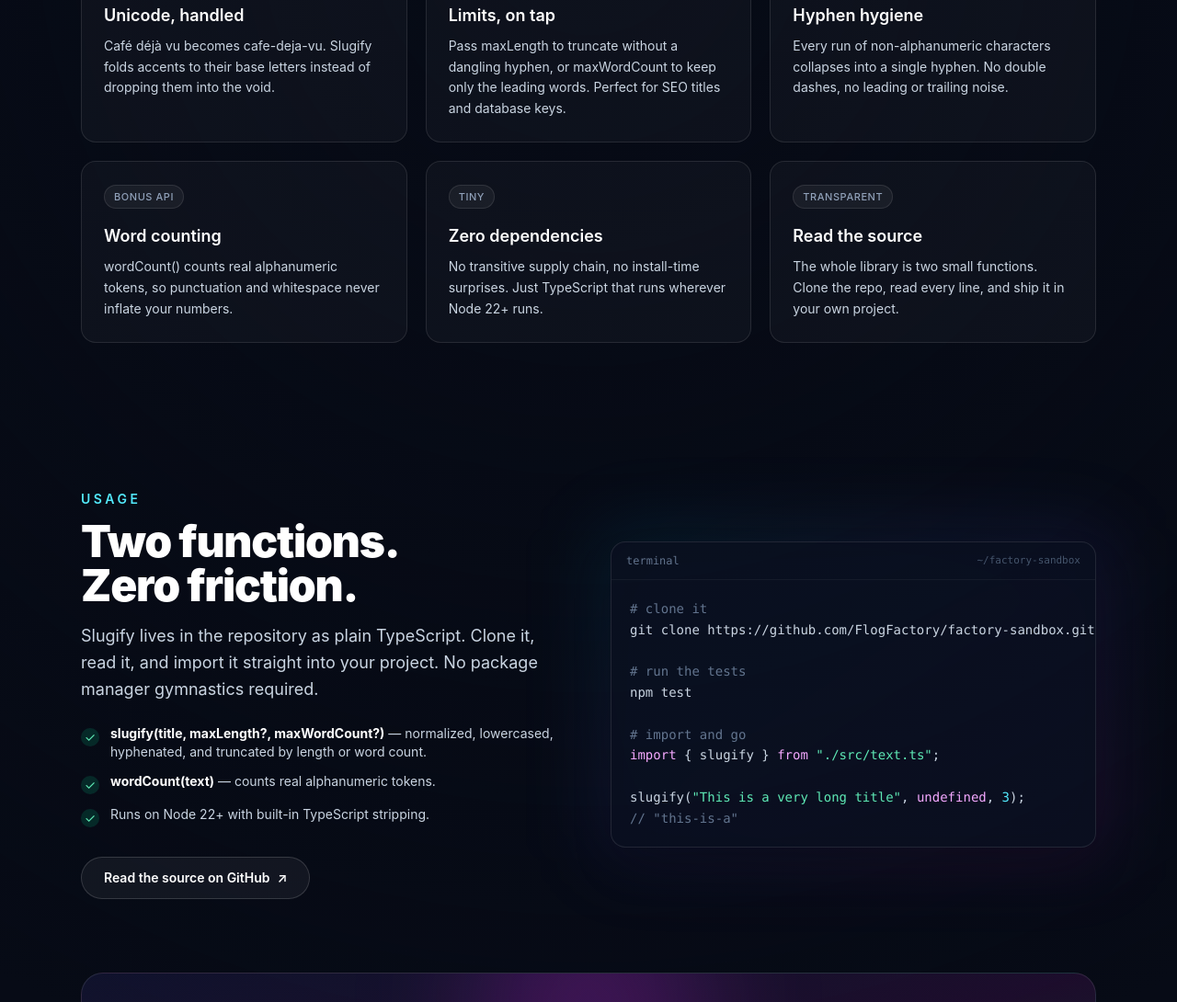
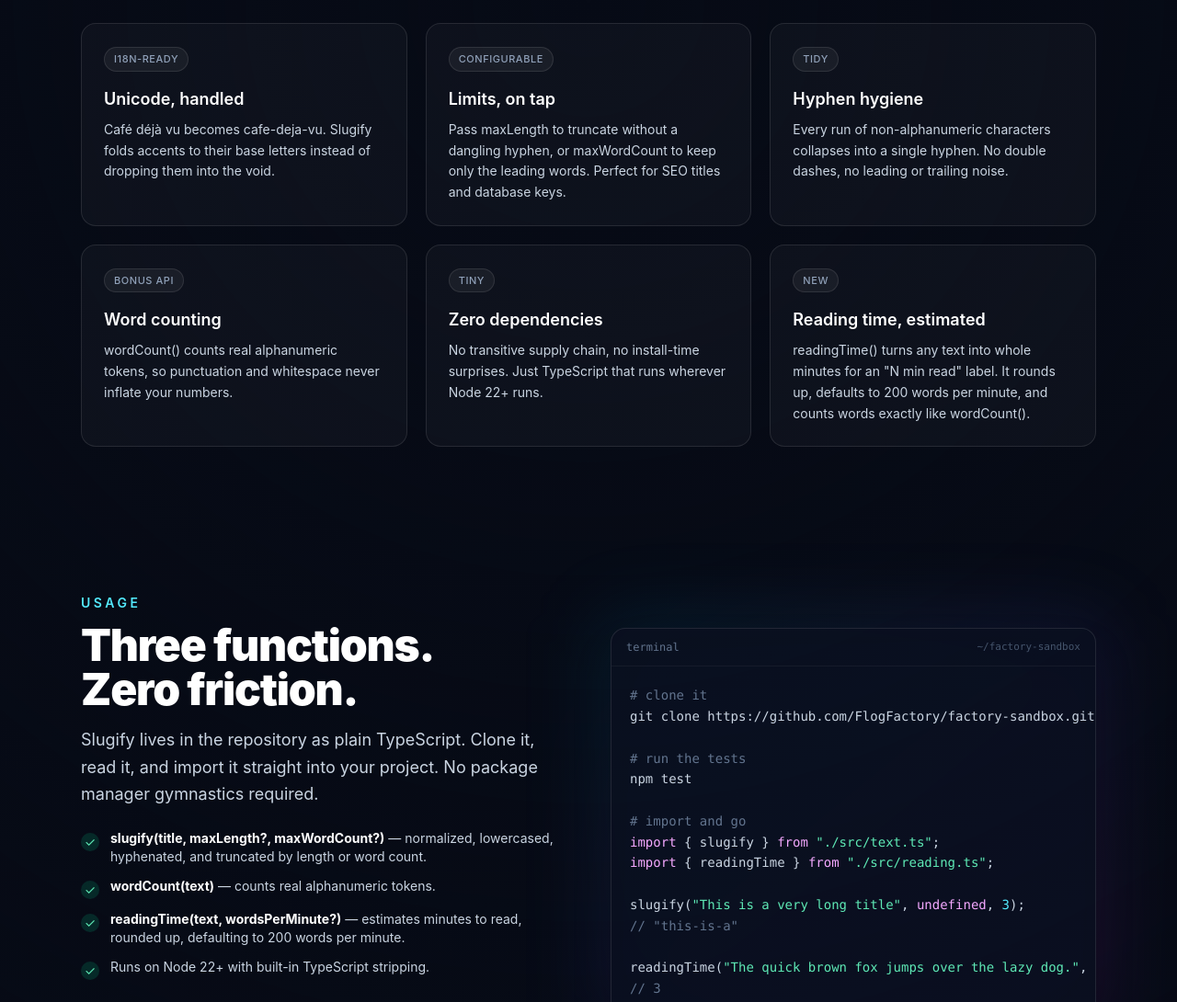
Before and after one commit to FlogFactory/factory-sandbox, an Astro site in the folder site/: page / in a window 1280 px wide. Shown: the part 1710-2800 px from the top of the page at 92% size. Built offline with nearby package versions, Linux system fonts and the light colour scheme; Astro itself is replaced by a stand-in of ours.

Commit message:
Refresh marketing site to cover readingTime (#32)
* Document readingTime on the marketing site

The site still told visitors the library has two functions, so anyone
landing from the repo had no idea readingTime existed. Refresh the copy:
the feature grid now has a reading-time card, the stats and Usage heading
say three functions, and both code samples import readingTime from
./src/reading.ts. The meta description mentions it too.

Verified with the site build, the Node-based content checks, npm test and
npm run check.

Co-Authored-By: mastra-platform[bot] <284800079+mastra-platform[bot]@users.noreply.github.com>

* Make readingTime samples runnable

Both code samples passed an undeclared post variable, so copying them
threw a ReferenceError instead of showing minutes. Use a literal string
the reader can run, with the actual results: 1 at the default 200 words
per minute, 3 with wordsPerMinute set to 3.

Co-Authored-By: mastra-platform[bot] <284800079+mastra-platform[bot]@users.noreply.github.com>

---------

Co-authored-by: flog-factory-engine[bot] <flog-factory-engine[bot]@users.noreply.github.com>
Co-authored-by: mastra-platform[bot] <284800079+mastra-platform[bot]@users.noreply.github.com>

```diff
--- a/site/src/layouts/Layout.astro
+++ b/site/src/layouts/Layout.astro
@@ -8,7 +8,7 @@ interface Props {
 
 const {
   title = "Slugify — URLs that love you back",
-  description = "Slugify turns any title into a clean, URL-safe slug. Unicode-aware, zero dependencies, and absurdly fast. Built for the modern web.",
+  description = "Slugify turns any title into a clean, URL-safe slug and estimates reading time for your text. Unicode-aware, zero dependencies, and absurdly fast. Built for the modern web.",
 } = Astro.props;
 
 const base = import.meta.env.BASE_URL;
--- a/site/src/pages/index.astro
+++ b/site/src/pages/index.astro
@@ -30,15 +30,15 @@ const features = [
     tag: "tiny",
   },
   {
-    title: "Read the source",
-    body: "The whole library is two small functions. Clone the repo, read every line, and ship it in your own project.",
-    tag: "transparent",
+    title: "Reading time, estimated",
+    body: "readingTime() turns any text into whole minutes for an \"N min read\" label. It rounds up, defaults to 200 words per minute, and counts words exactly like wordCount().",
+    tag: "new",
   },
 ];
 
 const stats = [
   { value: "0", label: "dependencies" },
-  { value: "2", label: "functions" },
+  { value: "3", label: "functions" },
   { value: "100%", label: "TypeScript" },
   { value: "Node 22+", label: "runtime" },
 ];
@@ -120,6 +120,7 @@ const stats = [
               <span class="ml-3 font-mono text-xs text-slate-500">slugify.ts</span>
             </div>
             <pre class="overflow-x-auto p-5 font-mono text-sm leading-relaxed text-slate-300"><code><span class="text-fuchsia-300">import</span> &#123; slugify, wordCount &#125; <span class="text-fuchsia-300">from</span> <span class="text-emerald-300">"./src/text.ts"</span>;
+<span class="text-fuchsia-300">import</span> &#123; readingTime &#125; <span class="text-fuchsia-300">from</span> <span class="text-emerald-300">"./src/reading.ts"</span>;
 
 slugify(<span class="text-emerald-300">"Café déjà vu"</span>);
 <span class="text-slate-500">// "cafe-deja-vu"</span>
@@ -131,7 +132,10 @@ slugify(<span class="text-emerald-300">"This is a very long title"</span>, <span
 <span class="text-slate-500">// "this-is-a"</span>
 
 wordCount(<span class="text-emerald-300">"ship it, ship it now"</span>);
-<span class="text-slate-500">// 5</span></code></pre>
+<span class="text-slate-500">// 5</span>
+
+readingTime(<span class="text-emerald-300">"The quick brown fox jumps over the lazy dog."</span>);
+<span class="text-slate-500">// 1</span></code></pre>
           </div>
         </div>
       </section>
@@ -180,7 +184,7 @@ wordCount(<span class="text-emerald-300">"ship it, ship it now"</span>);
           <div>
             <p class="text-sm font-semibold uppercase tracking-[0.25em] text-cyan-300">Usage</p>
             <h2 class="mt-3 text-balance text-4xl font-black tracking-tight text-white md:text-5xl">
-              Two functions. Zero friction.
+              Three functions. Zero friction.
             </h2>
             <p class="mt-4 text-lg leading-relaxed text-slate-300">
               Slugify lives in the repository as plain TypeScript. Clone it, read it, and import it straight into your project. No package manager gymnastics required.
@@ -193,6 +197,10 @@ wordCount(<span class="text-emerald-300">"ship it, ship it now"</span>);
               <li class="flex items-start gap-3">
                 <span class="mt-1 grid h-5 w-5 shrink-0 place-items-center rounded-full bg-emerald-400/15 text-emerald-300">✓</span>
                 <span><strong class="text-white">wordCount(text)</strong> — counts real alphanumeric tokens.</span>
+              </li>
+              <li class="flex items-start gap-3">
+                <span class="mt-1 grid h-5 w-5 shrink-0 place-items-center rounded-full bg-emerald-400/15 text-emerald-300">✓</span>
+                <span><strong class="text-white">readingTime(text, wordsPerMinute?)</strong> — estimates minutes to read, rounded up, defaulting to 200 words per minute.</span>
               </li>
               <li class="flex items-start gap-3">
                 <span class="mt-1 grid h-5 w-5 shrink-0 place-items-center rounded-full bg-emerald-400/15 text-emerald-300">✓</span>
@@ -223,9 +231,13 @@ npm test
 
 <span class="text-slate-500"># import and go</span>
 <span class="text-fuchsia-300">import</span> &#123; slugify &#125; <span class="text-fuchsia-300">from</span> <span class="text-emerald-300">"./src/text.ts"</span>;
+<span class="text-fuchsia-300">import</span> &#123; readingTime &#125; <span class="text-fuchsia-300">from</span> <span class="text-emerald-300">"./src/reading.ts"</span>;
 
 slugify(<span class="text-emerald-300">"This is a very long title"</span>, <span class="text-fuchsia-300">undefined</span>, <span class="text-cyan-300">3</span>);
-<span class="text-slate-500">// "this-is-a"</span></code></pre>
+<span class="text-slate-500">// "this-is-a"</span>
+
+readingTime(<span class="text-emerald-300">"The quick brown fox jumps over the lazy dog."</span>, <span class="text-cyan-300">3</span>);
+<span class="text-slate-500">// 3</span></code></pre>
             </div>
           </div>
         </div>
```
